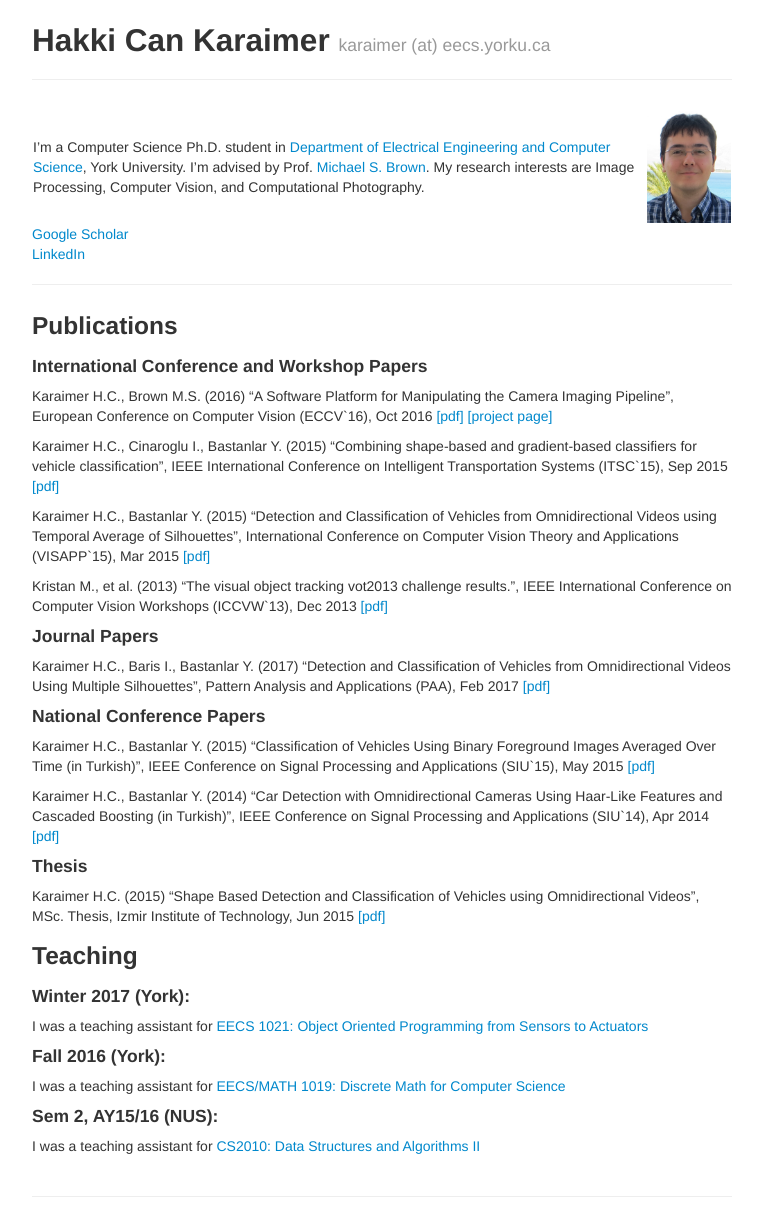
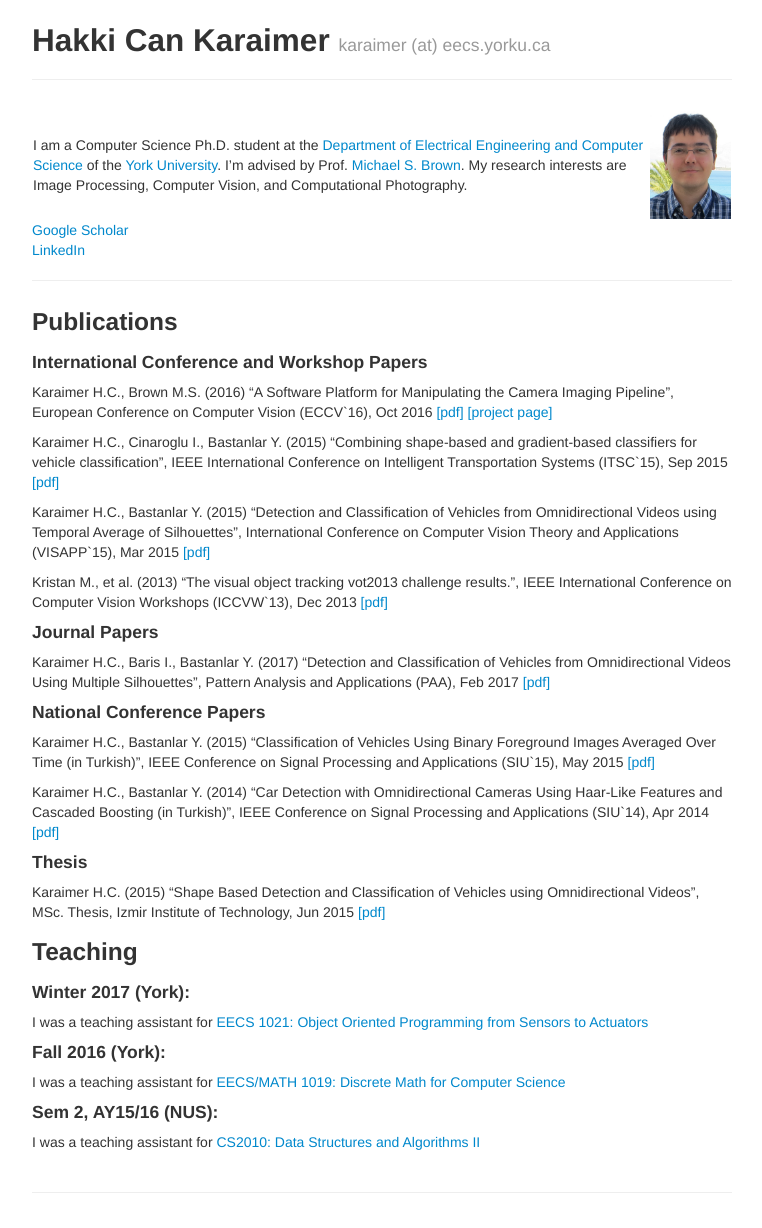
Before and after one commit to karaimer/karaimer.github.io, a Jekyll site: the page built from index.md, in a window 1280 px wide. Shown: the whole page, without its empty margins (258-1020 px from the left). Built offline with Jekyll 4.4.1, drawn with Linux system fonts in a browser that asks for light colours.

Commit message:
Update index.md

```diff
--- a/index.md
+++ b/index.md
@@ -8,7 +8,7 @@
 
 | - | - |
 |---|---|
-| I'm a Computer Science Ph.D. student in [Department of Electrical Engineering and Computer Science](http://eecs.lassonde.yorku.ca/), York University. I'm advised by Prof. [Michael S. Brown](http://www.cse.yorku.ca/~mbrown/). My research interests are Image Processing, Computer Vision, and Computational Photography.    | ![](/image/profile_pic.png){:height="320px" width="240px"} |
+| I am a Computer Science Ph.D. student at the [Department of Electrical Engineering and Computer Science](http://eecs.lassonde.yorku.ca/) of the [York University](http://www.yorku.ca/index.html). I'm advised by Prof. [Michael S. Brown](http://www.cse.yorku.ca/~mbrown/). My research interests are Image Processing, Computer Vision, and Computational Photography.    | ![](/image/profile_pic.png){:height="320px" width="240px"} |
 
 [Google Scholar](https://scholar.google.com/citations?user=jhlnGS4AAAAJ&hl=en)
 [LinkedIn](https://www.linkedin.com/in/karaimer)
```
